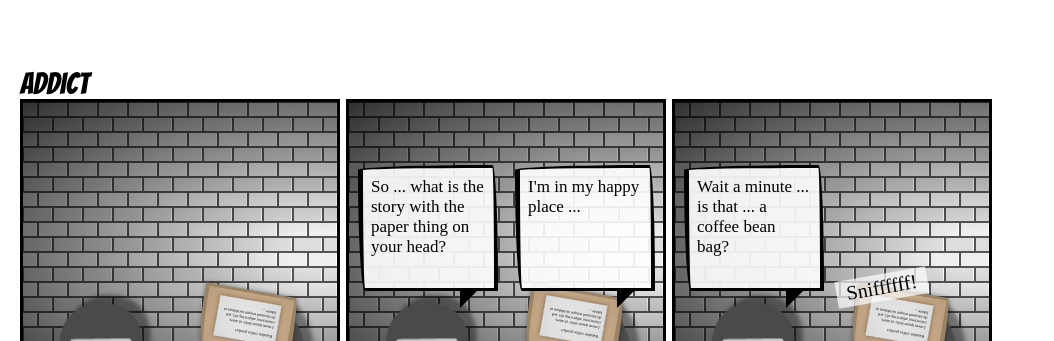
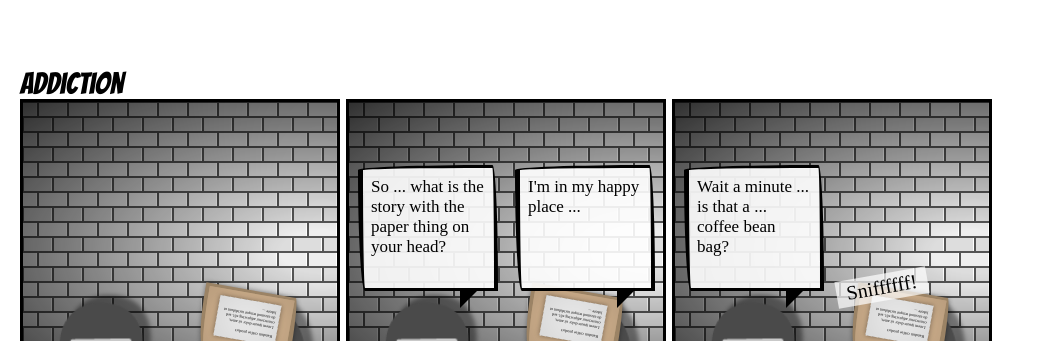
Before and after one commit to MichalBryxi/gradient-company, a React (Create React App) app: page / in a window 1280 px wide. Shown: the part 604-945 px from the top of the page, without its empty margins (0-1054 px from the left). Built offline with nearby package versions, Linux system fonts and the light colour scheme; a web font is replaced by a local one.

Commit message:
Woding in Issue #2

```diff
--- a/src/Issues/02-coffee-addict.js
+++ b/src/Issues/02-coffee-addict.js
@@ -7,7 +7,7 @@ import HeadBag from '../Comic/HeadBag';
 class Issue extends Component {
   render(props) {
     return (
-      <Comic title="Addict">
+      <Comic title="Addiction">
 
         <Panel>
           <Character type="computer-man" position="left" />
@@ -33,7 +33,7 @@ class Issue extends Component {
           <Character
             type="computer-man"
             position="left"
-            say="Wait a minute ... is that ... a coffee bean bag?" />
+            say="Wait a minute ... is that a ... coffee bean bag?" />
           <Character
             type="computer-woman"
             position="right"
```
